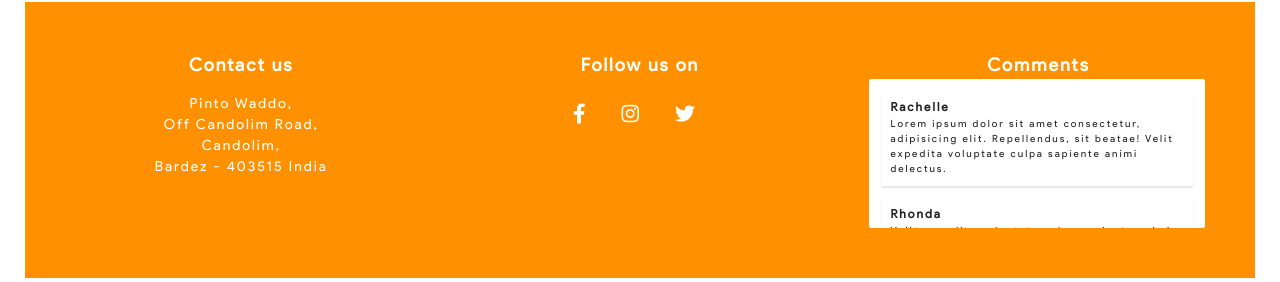
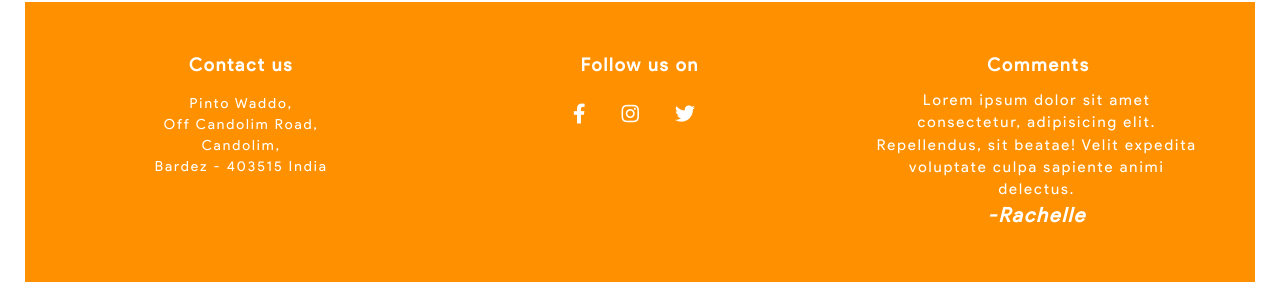
Before and after one commit to designer-stuff/designer-stuff.github.io, a website: page index.html in a window 1280 px wide. Both pictures are taken after typing "Sample", "Sample" into the empty fields and a click on the button "Submit". Shown: the part 3826-4108 px from the top of the page. Drawn offline with nearby package versions, Linux system fonts and the light colour scheme; some packages are replaced by stand-ins of ours; a script that the page names is missing.

Commit message:
Commit dobara
One more commit

```diff
--- a/index.html
+++ b/index.html
@@ -60,21 +60,6 @@
 
     <section class="section-rooms">
       <div class="row u-padding" id="single-room">
-        <div class="col-1-of-2" data-aos="fade-right" data-aos-duration="1700">
-          <div class="rooms-info">
-            <span>1</span>
-            <h3 class="rooms-heading">Single Room</h3>
-            <p class="rooms-description">
-              Lorem ipsum dolor sit amet consectetur, adipisicing elit. Sequi
-              illo quas nemo laudantium fuga? Dolorum quasi molestiae provident
-              tenetur quod sunt ipsum. Error, ratione. Quae nesciunt
-              perspiciatis consequuntur. Maxime, libero!Maiores non sunt beatae
-              labore quasi quam culpa, nisi vitae, ullam animi eos provident
-              atque magnam nostrum ducimus similique optio nemo facere!
-              Sapiente, nulla odit. Nostrum aspernatur eius fuga saepe.
-            </p>
-          </div>
-        </div>
         <div class="col-1-of-2" data-aos="zoom-in-up" data-aos-duration="1700">
           <div class="composition">
             <img
@@ -94,17 +79,11 @@
             />
           </div>
         </div>
-      </div>
 
-      <div class="row u-padding" id="deluxe-room">
-        <div
-          class="col-1-of-2"
-          data-aos="fade-up-right"
-          data-aos-duration="1700"
-        >
+        <div class="col-1-of-2" data-aos="fade-right" data-aos-duration="1700">
           <div class="rooms-info">
-            <span>2</span>
-            <h3 class="rooms-heading">Deluxe Room</h3>
+            <span>1</span>
+            <h3 class="rooms-heading">Single Room</h3>
             <p class="rooms-description">
               Lorem ipsum dolor sit amet consectetur, adipisicing elit. Sequi
               illo quas nemo laudantium fuga? Dolorum quasi molestiae provident
@@ -116,6 +95,9 @@
             </p>
           </div>
         </div>
+      </div>
+
+      <div class="row u-padding" id="deluxe-room">
         <div
           class="col-1-of-2"
           data-aos="fade-up-left"
@@ -139,13 +121,14 @@
             />
           </div>
         </div>
-      </div>
-
-      <div class="row u-padding" id="double-deluxe-room">
-        <div class="col-1-of-2" data-aos="fade-right" data-aos-duration="1700">
+        <div
+          class="col-1-of-2"
+          data-aos="fade-up-right"
+          data-aos-duration="1700"
+        >
           <div class="rooms-info">
-            <span>3</span>
-            <h3 class="rooms-heading">Double Deluxe Room</h3>
+            <span>2</span>
+            <h3 class="rooms-heading">Deluxe Room</h3>
             <p class="rooms-description">
               Lorem ipsum dolor sit amet consectetur, adipisicing elit. Sequi
               illo quas nemo laudantium fuga? Dolorum quasi molestiae provident
@@ -157,6 +140,9 @@
             </p>
           </div>
         </div>
+      </div>
+
+      <div class="row u-padding" id="double-deluxe-room">
         <div class="col-1-of-2" data-aos="zoom-in-up" data-aos-duration="1700">
           <div class="composition">
             <img
@@ -176,17 +162,10 @@
             />
           </div>
         </div>
-      </div>
-
-      <div class="row u-padding" id="presidential-room">
-        <div
-          class="col-1-of-2"
-          data-aos="fade-up-right"
-          data-aos-duration="1700"
-        >
+        <div class="col-1-of-2" data-aos="fade-right" data-aos-duration="1700">
           <div class="rooms-info">
-            <span>4</span>
-            <h3 class="rooms-heading">Presidential Room</h3>
+            <span>3</span>
+            <h3 class="rooms-heading">Double Deluxe Room</h3>
             <p class="rooms-description">
               Lorem ipsum dolor sit amet consectetur, adipisicing elit. Sequi
               illo quas nemo laudantium fuga? Dolorum quasi molestiae provident
@@ -198,6 +177,9 @@
             </p>
           </div>
         </div>
+      </div>
+
+      <div class="row u-padding" id="presidential-room">
         <div
           class="col-1-of-2"
           data-aos="fade-up-left"
@@ -219,6 +201,25 @@
               alt="Photo-3"
               class="composition__photo composition__photo--3"
             />
+          </div>
+        </div>
+        <div
+          class="col-1-of-2"
+          data-aos="fade-up-right"
+          data-aos-duration="1700"
+        >
+          <div class="rooms-info">
+            <span>4</span>
+            <h3 class="rooms-heading">Presidential Room</h3>
+            <p class="rooms-description">
+              Lorem ipsum dolor sit amet consectetur, adipisicing elit. Sequi
+              illo quas nemo laudantium fuga? Dolorum quasi molestiae provident
+              tenetur quod sunt ipsum. Error, ratione. Quae nesciunt
+              perspiciatis consequuntur. Maxime, libero!Maiores non sunt beatae
+              labore quasi quam culpa, nisi vitae, ullam animi eos provident
+              atque magnam nostrum ducimus similique optio nemo facere!
+              Sapiente, nulla odit. Nostrum aspernatur eius fuga saepe.
+            </p>
           </div>
         </div>
       </div>
@@ -371,10 +372,13 @@
             data-aos="fade-down"
             data-aos-duration="1700"
             data-aos-delay="1750"
-            data-aos-offset="10"
+            id="comment-slider"
           >
-            <div class="card">
-              <div class="card--title">Rachelle</div>
+            <!-- outermost container element -->
+            <div class="card-container">
+              <!-- innermost wrapper element -->
+
+              <div class="card fade">
                 <div class="card--body">
                   <p>
                     Lorem ipsum dolor sit amet consectetur, adipisicing elit.
@@ -382,38 +386,46 @@
                     sapiente animi delectus.
                   </p>
                 </div>
+                <div class="card--title">-Rachelle</div>
               </div>
-            <div class="card">
-              <div class="card--title">Rhonda</div>
+
+              <div class="card fade">
                 <div class="card--body">
-                <p>Velit expedita voluptate culpa sapiente animi delectus.</p>
+                  <p>
+                    Velit expedita voluptate culpa sapiente animi delectus.
+                  </p>
                 </div>
+                <div class="card--title">- Rhonda</div>
               </div>
-            <div class="card">
-              <div class="card--title">Louis</div>
+
+              <div class="card fade">
                 <div class="card--body">
                   <p>
                     Lorem ipsum dolor sit amet consectetur, adipisicing elit.
                     Repellendus, sit beatae delectus.
                   </p>
                 </div>
+                <div class="card--title">- Louis</div>
               </div>
-            <div class="card">
-              <div class="card--title">Stewart</div>
+
+              <div class="card fade">
                 <div class="card--body">
                   <p>
                     Repellendus, sit beatae! Velit expedita voluptate culpa
                     sapiente animi delectus.
                   </p>
                 </div>
+                <div class="card--title">- Stewart</div>
               </div>
-            <div class="card">
-              <div class="card--title">Kristein</div>
+
+              <div class="card fade">
                 <div class="card--body">
                   <p>
                     Lorem ipsum dolor sit amet consectetur, adipisicing elit.
                     Repellendus, sit beatae.
                   </p>
+                </div>
+                <div class="card--title">- Kristein</div>
               </div>
             </div>
           </div>
--- a/script.js
+++ b/script.js
@@ -39,3 +39,20 @@ submit.addEventListener("click", e => {
   name.value = "";
   comment.value = "";
 });
+
+// card animation
+let slideIndex = 0;
+showSlides();
+
+function showSlides() {
+  let cards = document.getElementsByClassName("card");
+  for (let i = 0; i < cards.length; i++) {
+    cards[i].style.display = "none";
+  }
+  slideIndex++;
+  if (slideIndex > cards.length) {
+    slideIndex = 1;
+  }
+  cards[slideIndex - 1].style.display = "block";
+  setTimeout(showSlides, 10000); // Change image every 2 seconds
+}
--- a/scss/abstract/_variables.scss
+++ b/scss/abstract/_variables.scss
@@ -15,3 +15,6 @@ $grid-width: 114rem;
 $gutter-vertical: 8rem;
 $gutter-vertical-small: 6rem;
 $gutter-horizontal: 6rem;
+
+// slides
+$slide-count: 5;
--- a/scss/base/_animations.scss
+++ b/scss/base/_animations.scss
@@ -9,3 +9,13 @@
     transform: translateX(0rem);
   }
 }
+
+// fade
+@keyframes fade {
+  from {
+    opacity: 0.4;
+  }
+  to {
+    opacity: 1;
+  }
+}
--- a/scss/base/_typography.scss
+++ b/scss/base/_typography.scss
@@ -188,16 +188,18 @@ body {
     }
 
     .card {
-      color: $color-text-primary;
+      color: $color-white;
 
       &--title {
-        font-size: 1.2rem;
+        font-size: 2rem;
         font-weight: 700;
+        font-style: italic;
       }
 
       &--body {
+        word-wrap: break-word;
         p {
-          font-size: 1rem;
+          font-size: 1.5rem;
           font-weight: 400;
         }
       }
--- a/scss/layout/_footer.scss
+++ b/scss/layout/_footer.scss
@@ -46,32 +46,19 @@
   }
 
   &__comments {
-    width: 96%;
-    height: 13rem;
-    background: $color-white;
+    width: 100%;
+    height: 15rem;
+    margin: 0 auto;
     padding: 1rem 0.5rem;
-    overflow: scroll;
-    overflow-x: hidden;
-    border-radius: 2px;
 
-    &::-webkit-scrollbar {
-      width: 0.5rem;
-    }
+    .card-container {
+      width: 96%;
+      height: 100%;
 
-    &::-webkit-scrollbar-thumb {
-      background-color: rgba($color-black, 0.2);
-      outline: 1px solid slategrey;
-      border-radius: 10px;
-    }
-
-    .card {
-      width: 90%;
-      margin: 0 auto;
-      box-shadow: 0 0.2rem 0.2rem rgba($color-black, 0.1);
-      text-align: left;
-      padding: 1rem;
-      margin-bottom: 1rem;
-      border-radius: 2px;
+      .fade {
+        animation-name: fade;
+        animation-duration: 2s;
+      }
     }
   }
 }
```
Also changed, not shown: css/main.css. Lines whose indentation alone changed are shown as unchanged.
